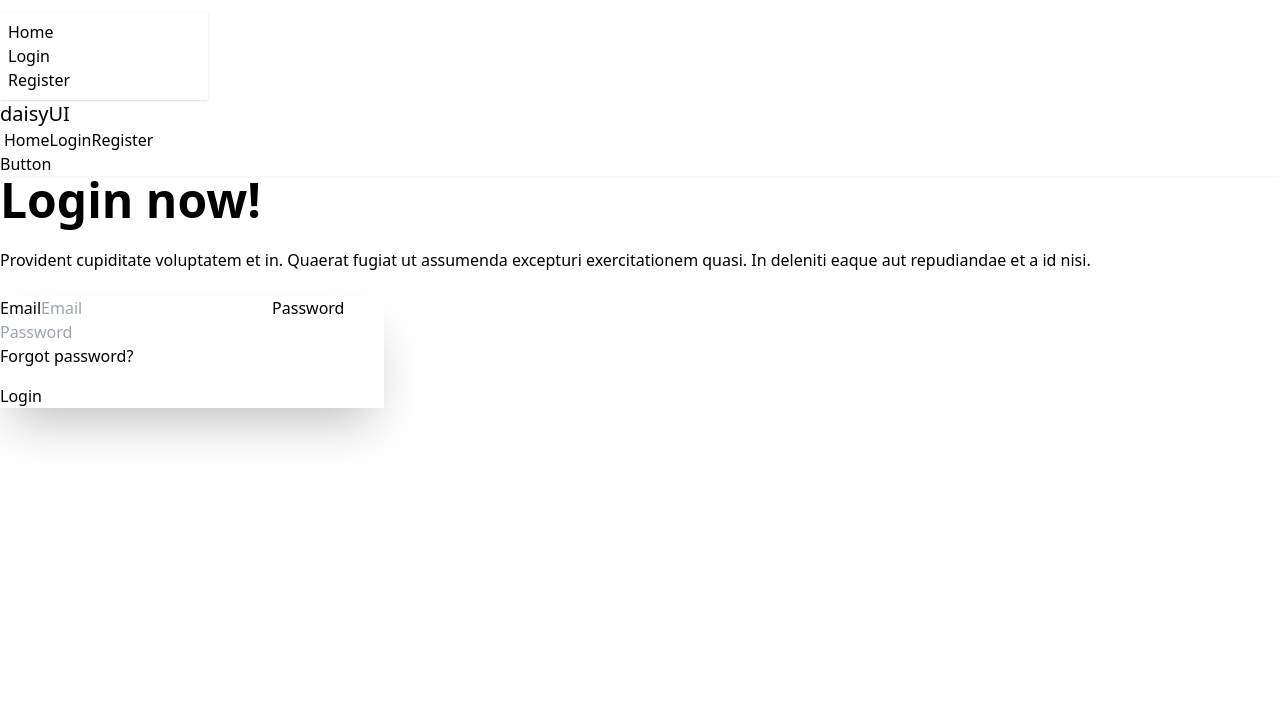
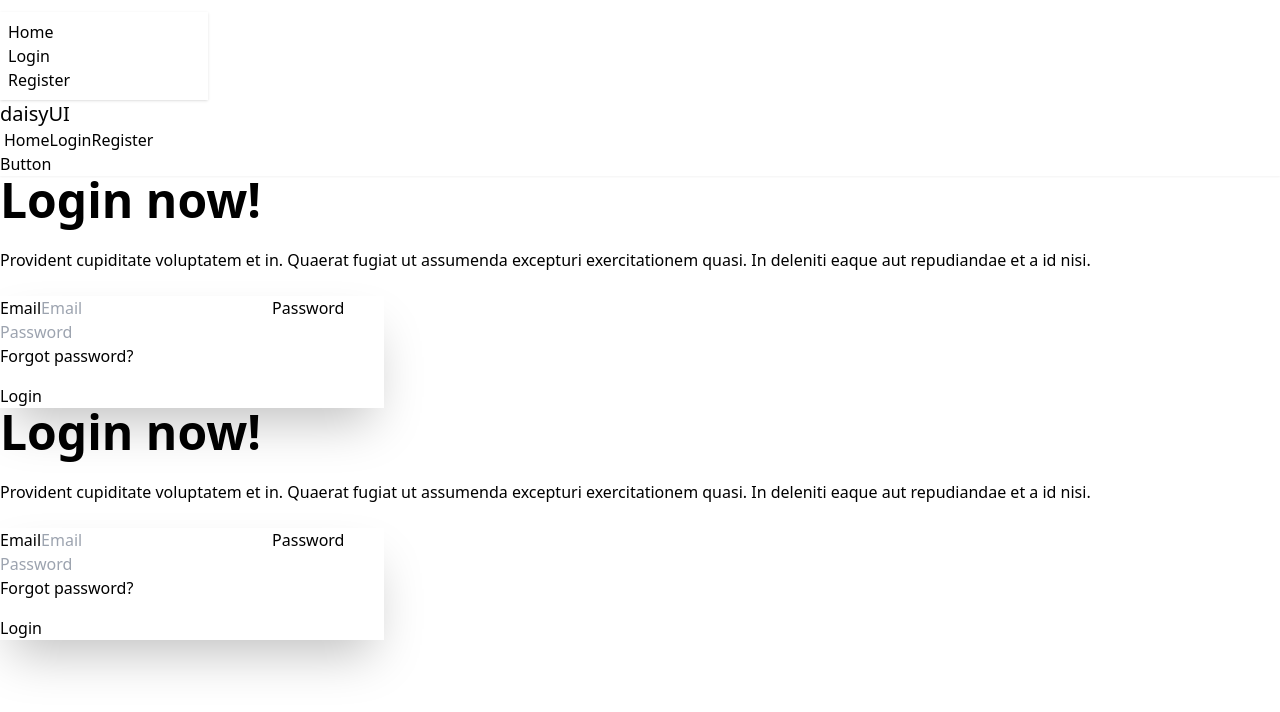
Before and after one commit to alalhosen/auth-context-firebase-milon, a React (Vite) app: page /login in a window 1280 px wide. Shown: the top 712 px of the page. Built offline with nearby package versions, Linux system fonts and the light colour scheme.

Commit message:
login form

```diff
--- a/src/components/Login.jsx
+++ b/src/components/Login.jsx
@@ -1,4 +1,3 @@
-
 const Login = () => {
   return (
     <div className="hero bg-base-200 min-h-screen">
@@ -6,8 +5,9 @@
         <div className="text-center lg:text-left">
           <h1 className="text-5xl font-bold">Login now!</h1>
           <p className="py-6">
-              Provident cupiditate voluptatem et in. Quaerat fugiat ut assumenda excepturi exercitationem
-              quasi. In deleniti eaque aut repudiandae et a id nisi.
+            Provident cupiditate voluptatem et in. Quaerat fugiat ut assumenda
+            excepturi exercitationem quasi. In deleniti eaque aut repudiandae et
+            a id nisi.
           </p>
         </div>
         <div className="card bg-base-100 w-full max-w-sm shrink-0 shadow-2xl">
@@ -17,9 +17,43 @@
               <input type="email" className="input" placeholder="Email" />
               <label className="fieldset-label">Password</label>
               <input type="password" className="input" placeholder="Password" />
-                <div><a className="link link-hover">Forgot password?</a></div>
+              <div>
+                <a className="link link-hover">Forgot password?</a>
+              </div>
               <button className="btn btn-neutral mt-4">Login</button>
             </fieldset>
+          </div>
+        </div>
+      </div>
+      <div>
+        <div className="hero bg-base-200 min-h-screen">
+          <div className="hero-content flex-col lg:flex-row-reverse">
+            <div className="text-center lg:text-left">
+              <h1 className="text-5xl font-bold">Login now!</h1>
+              <p className="py-6">
+                Provident cupiditate voluptatem et in. Quaerat fugiat ut
+                assumenda excepturi exercitationem quasi. In deleniti eaque aut
+                repudiandae et a id nisi.
+              </p>
+            </div>
+            <div className="card bg-base-100 w-full max-w-sm shrink-0 shadow-2xl">
+              <div className="card-body">
+                <fieldset className="fieldset">
+                  <label className="label">Email</label>
+                  <input type="email" className="input" placeholder="Email" />
+                  <label className="label">Password</label>
+                  <input
+                    type="password"
+                    className="input"
+                    placeholder="Password"
+                  />
+                  <div>
+                    <a className="link link-hover">Forgot password?</a>
+                  </div>
+                  <button className="btn btn-neutral mt-4">Login</button>
+                </fieldset>
+              </div>
+            </div>
           </div>
         </div>
       </div>
```
Lines whose indentation alone changed are shown as unchanged.
